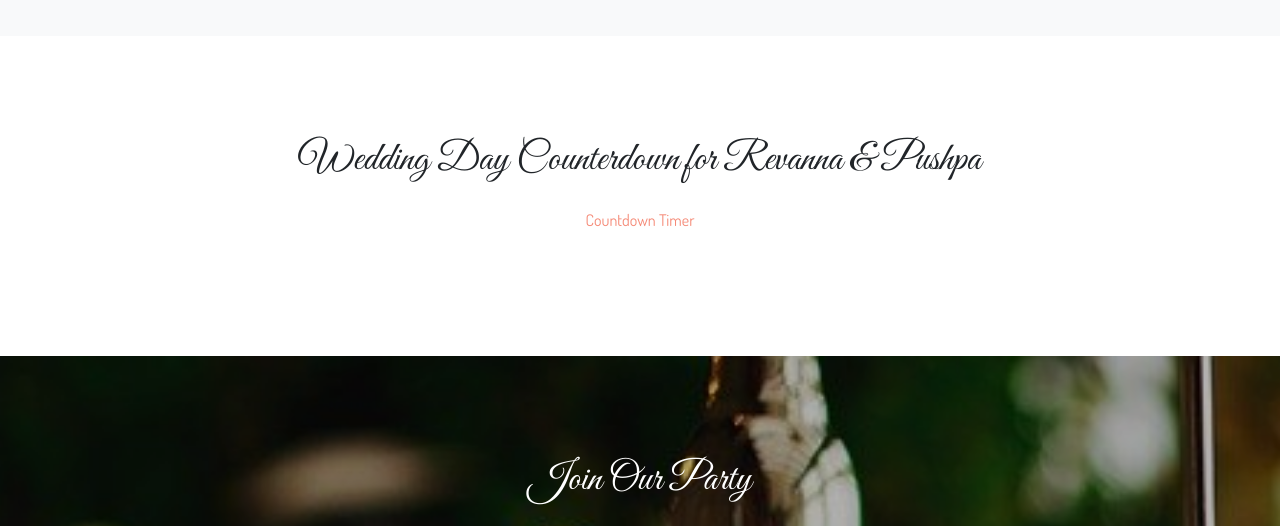
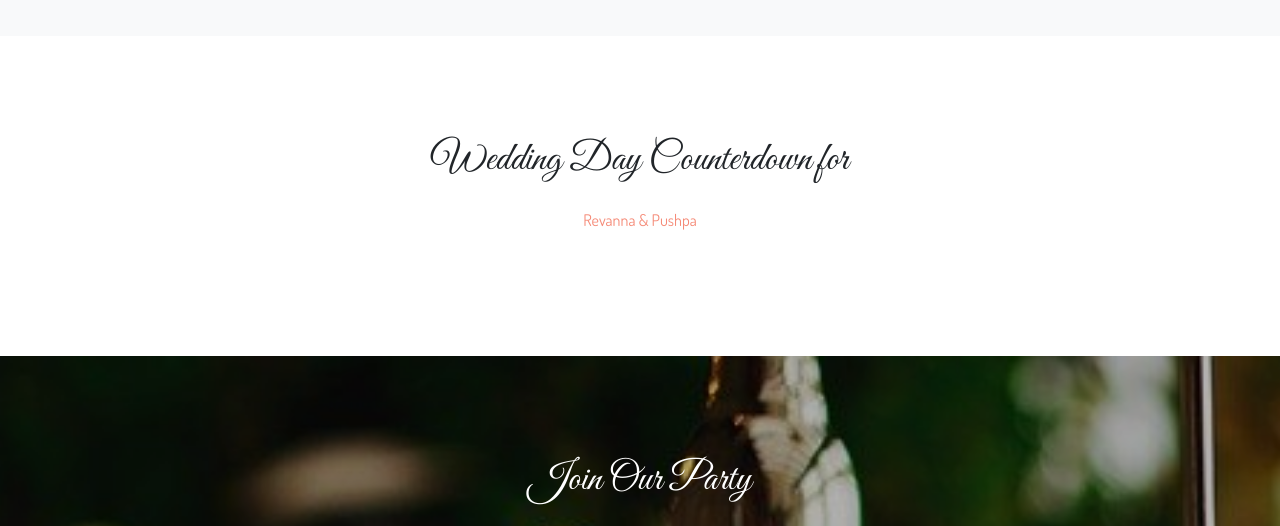
Before and after one commit to pure-wedding/pure-wedding.github.io, a plain HTML site: page index.html in a window 1280 px wide. Shown: the part 5180-5706 px from the top of the page. Drawn offline with Linux system fonts and the light colour scheme; a script that the page names is missing.

Commit message:
Added timer Message

```diff
--- a/index.html
+++ b/index.html
@@ -790,10 +790,10 @@
                 data-aos="zoom-in-down"
                 data-aos-duration="1000"
               >
-                Wedding Day Counterdown for Revanna & Pushpa
+                Wedding Day Counterdown for
               </h2>
               <div class="col-md-12 text-center ww-category-filter mb-4">
-                  <a href="https://logwork.com/countdown-42yy" class="countdown-timer" data-timezone="Asia/Kolkata" data-date="2024-05-20 09:00">Countdown Timer</a>
+                  <a href="https://logwork.com/countdown-42yy" class="countdown-timer" data-timezone="Asia/Kolkata" data-date="2024-05-20 09:00">Revanna & Pushpa</a>
               </div>
           </div>
 
```
